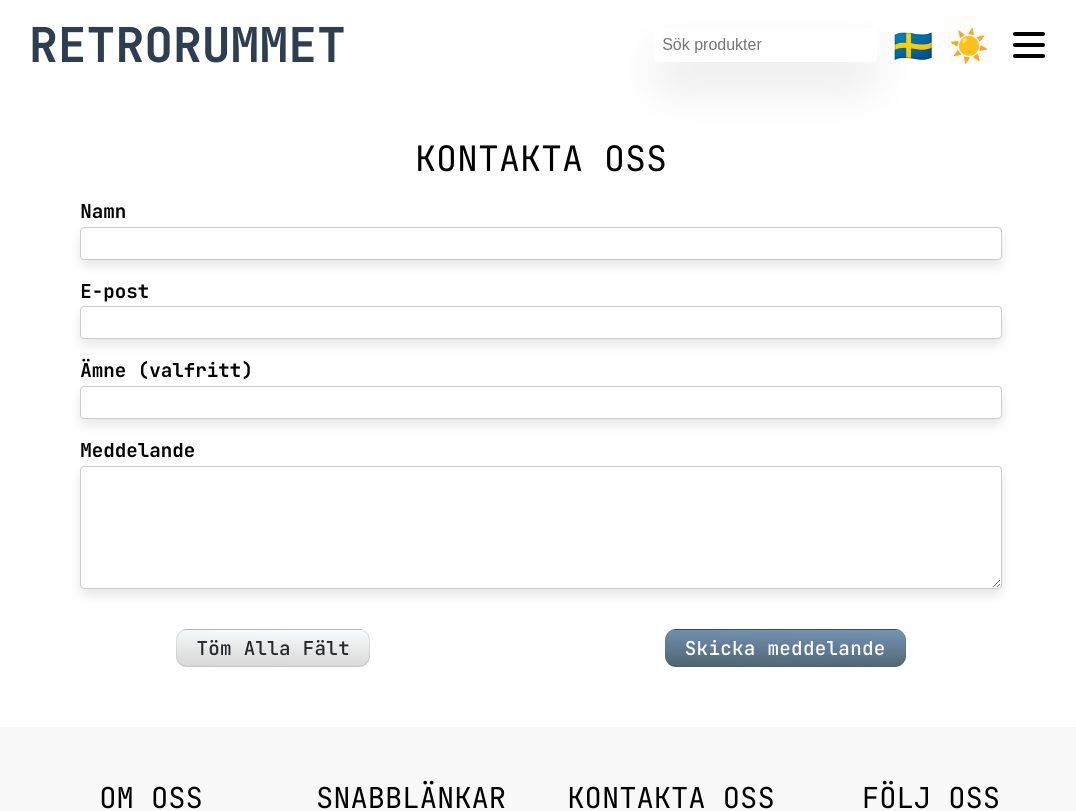
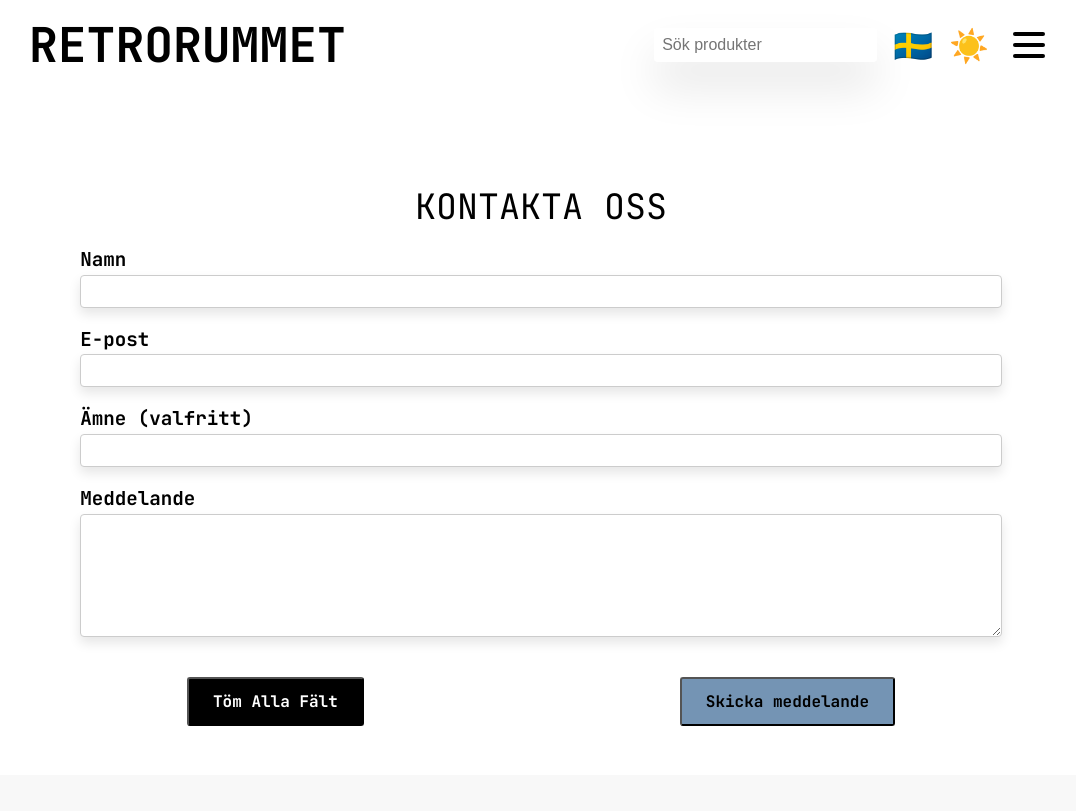
Before and after one commit to KristinaPalmquist/retrorummet, a Vue app: page /contact in a window 1280 px wide. Shown: the top 811 px of the page, without its empty margins (99-1175 px from the left). Built offline with nearby package versions, Linux system fonts and the light colour scheme.

Commit message:
New Button styling and adaptations

```diff
--- a/src/App.vue
+++ b/src/App.vue
@@ -10,17 +10,24 @@ const store = useStore();
 const mainElement = ref(null);
 const headerHeight = ref(0);
 const isMobile = ref(false);
+const isOpen = ref(false);
 
 const updateMainPadding = (height) => {
   headerHeight.value = height;
-  if (mainElement.value) {
+  if (isOpen.value) {
+    mainElement.value.style.paddingTop = '0';
+  } else
+  if (mainElement.value && !isOpen.value) {
     mainElement.value.style.paddingTop = `${headerHeight.value}px`;
   }
 };
 
 onMounted(() => {
   mainElement.value = document.querySelector('main');
-  if (mainElement.value) {
+  if (isOpen.value) {
+    mainElement.value.style.paddingTop = '0';
+  } else
+  if (mainElement.value && !isOpen.value) {
     mainElement.value.style.paddingTop = `${headerHeight.value}px`;
   }
   isMobile.value = window.matchMedia('(max-width: 768px)').matches;
@@ -33,7 +40,10 @@ watchEffect(() => {
       query: { search: store.getSearchQuery },
     });
   }
-  if (mainElement.value) {
+  if (isOpen.value) {
+    mainElement.value.style.paddingTop = '0';
+  } else
+  if (mainElement.value && !isOpen.value) {
     mainElement.value.style.paddingTop = `${headerHeight.value}px`;
   }
 });
@@ -43,6 +53,7 @@ watchEffect(() => {
   <MainHeader
     @header-height="updateMainPadding"
     @update:searchQuery="store.setSearchQuery($event)"
+    @update:isOpen="isOpen = $event"
   />
   <main>
     <router-view
--- a/src/components/BasicButton.vue
+++ b/src/components/BasicButton.vue
@@ -41,7 +41,18 @@ watch(locale, () => {
 
 <style scoped>
 button {
-  appearance: none;
+  display: inline-block;
+  padding: 12px 24px;
+  font-size: 16px;
+  font-weight: bold;
+  text-align: center;
+  text-decoration: none;
+  border-radius: 3px;
+  background-color: #000; /* Black background */
+  color: #fff; /* White text */
+  transition: background-color 0.3s ease;
+
+  /* appearance: none;
   background-color: var(--button-1-color);
 
   background-image: linear-gradient(
@@ -71,11 +82,13 @@ button {
   vertical-align: middle;
   white-space: nowrap;
   word-wrap: break-word;
-  z-index: 1;
+  z-index: 1; */
 }
 
 button:hover {
-  background-position: -20px -20px;
+  filter: brightness(1.4);
+  /* background-color: #333;  */
+  /* background-position: -20px -20px; */
 }
 
 button:disabled {
@@ -100,8 +113,14 @@ button:-webkit-details-marker {
 
 button.cta-btn {
   background-color: var(--link-color);
-  background-image: var(--button-gradient);
-  color: #fff;
+  color: var(--text-color);
+  /* background-image: var(--button-gradient);
+  color: #fff; */
+}
+
+button.cta-btn:hover {
+  filter: brightness(1.1);
+  /* background-color: var(--link-color)  darken(30%); */
 }
 
 button.small-icon {
--- a/src/components/MainFooter.vue
+++ b/src/components/MainFooter.vue
@@ -76,18 +76,14 @@ const companyName = ref(t('companyName'));
   width: clamp(300px, 80vw, 1200px);
   display: flex;
   justify-content: space-between;
-  margin: 0 auto ;
+  margin: 0 auto;
   gap: 1rem;
 }
 
 .footer-section {
   flex: 1;
-  /*  padding: 1rem;*/
+  margin-bottom: 2rem;
 }
-
-/* .footer-section h2 {
-  margin-bottom: 1rem;
-} */
 
 .footer-section ul {
   list-style: none;
@@ -131,16 +127,5 @@ const companyName = ref(t('companyName'));
     align-items: center;
     text-align: center;
   }
-  .footer-section {
-    margin-bottom: 1rem;
-  }
-  .footer-section ul li {
-    margin-left: 0;
-  }
-  /*
-  .footer-section.about,
-  .footer-section.links {
-    display: none;
-  } */
 }
 </style>
--- a/src/components/MainHeader.vue
+++ b/src/components/MainHeader.vue
@@ -21,7 +21,7 @@ const isMobile = ref(false);
 
 // const showLoginBtn = computed(() => !isOpen.value);
 
-const emits = defineEmits(['headerHeight']);
+const emits = defineEmits(['headerHeight', 'update:isOpen']);
 
 const handleScroll = () => {
   if (!isOpen.value) {
@@ -70,6 +70,12 @@ onUpdated(() => {
 onUnmounted(() => {
   window.removeEventListener('scroll', handleScroll);
   window.removeEventListener('resize', checkIfMobile);
+});
+
+watch(isOpen, (newVal) => {
+  if (newVal) {
+    emits('update:isOpen', isOpen.value);
+  }
 });
 
 watch(headerHeight, (newHeight) => {
@@ -156,7 +162,7 @@ a {
 .company-name {
   font-size: 3rem;
   font-weight: 700;
-  color: var(--color-text);
+  color: var(--text-color);
 }
 
 .nav-btns {
@@ -202,6 +208,14 @@ a {
     align-items: center;
     gap: 1rem;
   }
+
+  .open .header-content {
+    width: clamp(300px, 80vw, 1200px);
+    display: flex;
+    justify-content: space-between;
+    margin: 0.5rem auto;
+    align-items: flex-end;
+  }
 }
 
 @media only screen and (max-width: 600px) {
@@ -239,7 +253,6 @@ a {
     width: 100%;
   }
 
-
   .nav-btns {
     display: grid;
     grid-template-areas: 'search search search search search' '. language theme nav .';
--- a/src/components/MainNavbar.vue
+++ b/src/components/MainNavbar.vue
@@ -50,11 +50,19 @@ const updateWindowSize = () => {
 const navbarItemStyle = computed(() => {
   const containerSize = Math.min(windowHeight.value, windowWidth.value) * 0.9;
   const itemSize = containerSize / routes.value.length;
-  const fontSize = itemSize * 0.6;
+  const fontSize = itemSize * 0.4;
   let padding;
   if (windowWidth.value > 1000) {
     padding =
-      (windowHeight.value * 0.9 - fontSize * routes.value.length) /
+      (windowHeight.value * 0.7 - fontSize * routes.value.length) /
+      (2 * routes.value.length);
+    } else if (windowWidth.value > 900) {
+    padding =
+      (windowHeight.value * 0.6 - fontSize * routes.value.length) /
+      (2 * routes.value.length);
+  } else if (windowWidth.value > 800) {
+    padding =
+      (windowHeight.value * 0.5 - fontSize * routes.value.length) /
       (2 * routes.value.length);
   } else if (windowWidth.value > 600) {
     padding =
@@ -69,6 +77,7 @@ const navbarItemStyle = computed(() => {
       (windowHeight.value * 0.5 - fontSize * routes.value.length) /
       (2 * routes.value.length);
   }
+  console.log(padding);
   return {
     fontSize: `${fontSize}px`,
     padding: `${padding}px 0`,
@@ -231,10 +240,6 @@ nav ul li a {
   font-size: 3rem;
 }
 
-/* .navbar-numbers {
-
-  font-weight: thin;
-} */
 
 nav ul li a:hover {
   background-color: transparent;
--- a/src/style.css
+++ b/src/style.css
@@ -52,7 +52,7 @@ section {
 
 .component-container {
   width: clamp(300px, 80vw, 1200px);
-  margin: 0 auto 3rem;
+  margin: 3rem auto;
 }
 
 a {
```
